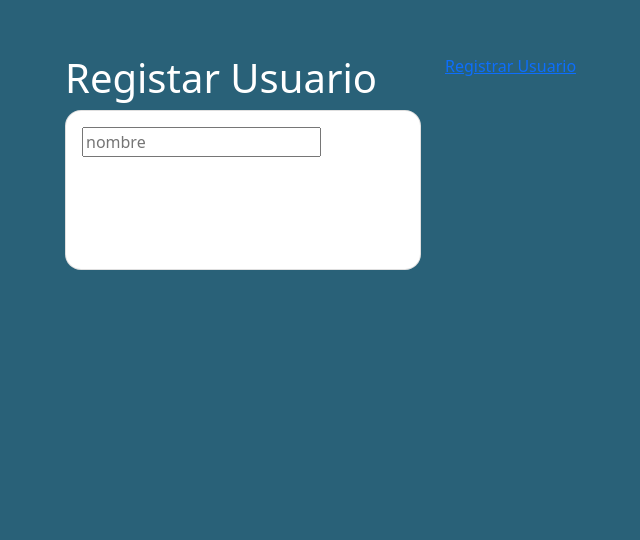
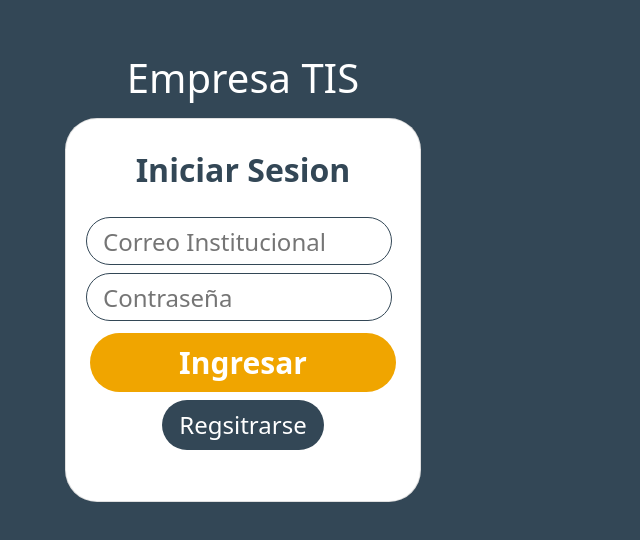
Before and after one commit to Jasson5/Support-System-TIS-Client, an Angular app: page / in a window 1280 px wide. Shown: the part 106-646 px from the top of the page, without its empty margins (397-1037 px from the left). Built offline with nearby package versions, Linux system fonts and the light colour scheme.

Commit message:
Login-Register design

```diff
--- a/src/app/components/login/login.component.html
+++ b/src/app/components/login/login.component.html
@@ -4,15 +4,30 @@
             <div class="col-md-4">
             </div>
             <div class="col-md-4">
-                <h1>Registar Usuario</h1>
+                <h1>Empresa TIS</h1>
                 <div class="card">
                     <div class="card-body">
-                        <input type="text" placeholder="nombre">
+                        <h2>Iniciar Sesion</h2>
+                        <div>
+                            <input type="text" placeholder="Correo Institucional">
+                        </div>
+                        <div>
+                            <input type="password" placeholder="Contraseña">
+                        </div>
+
+
+                        <div>
+                            <a [routerLink]="['/register-user']" class="btn btn-oran">Ingresar</a>
+                        </div>
+                        <div>
+                            <a [routerLink]="['/register-user']" class="btn btn-blue">Regsitrarse</a>
+                        </div>
+
+
                     </div>
                 </div>
             </div>
             <div class="col-md-4">
-                <a [routerLink]="['/register-user']">Registrar Usuario</a>
             </div>
         </div>
     </div>
--- a/src/app/components/login/login.component.scss
+++ b/src/app/components/login/login.component.scss
@@ -1,5 +1,5 @@
 .web{
-    background-color: #296178;
+    background-color: #334756;
     height: 100vh;
 }
 
@@ -8,10 +8,60 @@
 }
 
 .card{
-    height: 10rem;
-    border-radius: 1rem;
+    margin-top: 1rem;
+
+    height: 24rem;
+    border-radius: 2rem;
 }
 
+
+
+input[type=text],
+input[type=password]{
+    border: 1px solid #334756;
+    font-size: 1.5rem;
+    margin: 0.5vh;
+    padding: 2vh;
+    height: 6vh;
+    width: 95%;
+    border-radius: 100px;
+
+}
+
+h1,h2{
+
+    text-align: center;
+}
 h1{
     color: white;
 }
+h2{
+    color: #334756;
+    font-weight: bold;
+    padding: 2vh;
+}
+
+
+
+.btn{
+    color: white;
+    background-color: #F0A500;
+    display: block;
+    text-decoration: none;
+    border-radius: 100px;
+    margin: 1vh;
+}
+.btn-oran{
+    background-color: #F0A500;
+    margin-top: 1vh;
+    font-size: 30px;
+    font-weight: bold;
+}
+.btn-blue{
+    background-color: #334756;
+    font-weight: lighter;
+    margin-top: 1vh;
+    margin-left: 5rem;
+    margin-right: 5rem;
+    font-size: 24px;
+}
--- a/src/app/components/register-user/register-user.component.html
+++ b/src/app/components/register-user/register-user.component.html
@@ -1 +1,48 @@
-<p>register-user works!</p>
+<div class="web">
+    <div class="container">
+        <div class="row">
+            <div class="col-md-4">
+            </div>
+            <div class="col-md-4">
+                <h1>Empresa TIS</h1>
+                <div class="card">
+
+                    <div class="card-body">
+                        <h2>Registrarse</h2>
+                        <div>
+                            <input type="text" placeholder="Nombres">
+                        </div>
+                        <div>
+                            <input type="text" placeholder="Apellidos">
+                        </div>
+                        <div>
+                            <input type="text" placeholder="Correo Institucional UMSS">
+                        </div>
+                        <div>
+                            <input type="text" placeholder="Codigo de clase">
+                        </div>
+
+                        <div>
+                            <input type="password" placeholder="Contraseña">
+                        </div>
+                        <div>
+                            <input type="password" placeholder="Confirmar Contraseña">
+                        </div>
+
+
+                        <div>
+                            <a [routerLink]="['/register-user']" class="btn btn-oran">Ingresar</a>
+                        </div>
+                        <div>
+                            <a [routerLink]="['']">Ya tienes una cuenta?</a>
+                        </div>
+
+
+                    </div>
+                </div>
+            </div>
+            <div class="col-md-4">
+            </div>
+        </div>
+    </div>
+</div>
--- a/src/app/components/register-user/register-user.component.scss
+++ b/src/app/components/register-user/register-user.component.scss
@@ -0,0 +1,62 @@
+.web{
+    background-color: #334756;
+    height: 100vh;
+}
+
+.row{
+    padding-top: 5rem;
+}
+
+.card{
+    margin-top: 1rem;
+    height: 68vh;
+    border-radius: 2rem;
+}
+
+
+
+input[type=text],
+input[type=password],
+select{
+    border: 1px solid #334756;
+    font-size: 1.5rem;
+    margin: 0.5vh;
+    padding: 1vh 2vh 1vh;
+    height: 6vh;
+    width: 95%;
+    border-radius: 80px;
+
+}
+
+h1,h2{
+
+    text-align: center;
+}
+h1{
+    color: white;
+}
+h2{
+    color: #334756;
+    font-weight: bold;
+    padding: 2vh;
+}
+a{
+    color: black;
+    text-align: center;
+    display: block;
+    text-decoration: none;
+}
+
+
+.btn{
+    color: white;
+    border-radius: 100px;
+    margin: 1vh;
+}
+.btn-oran{
+    background-color: #F0A500;
+
+    margin-top: 1rem;
+    font-size: 30px;
+    font-weight: bold;
+}
```
Also changed, not shown: 1 other file (tests, documents, lock files or other folders).
